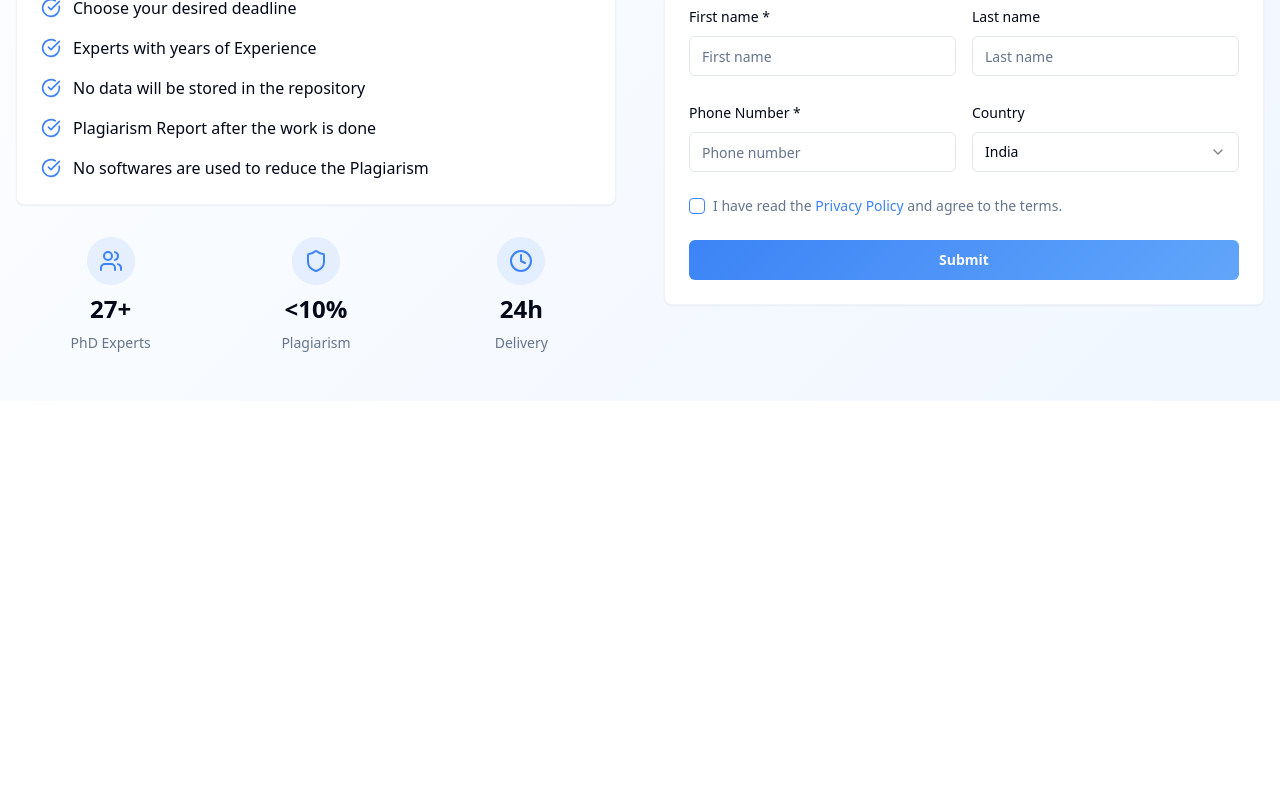
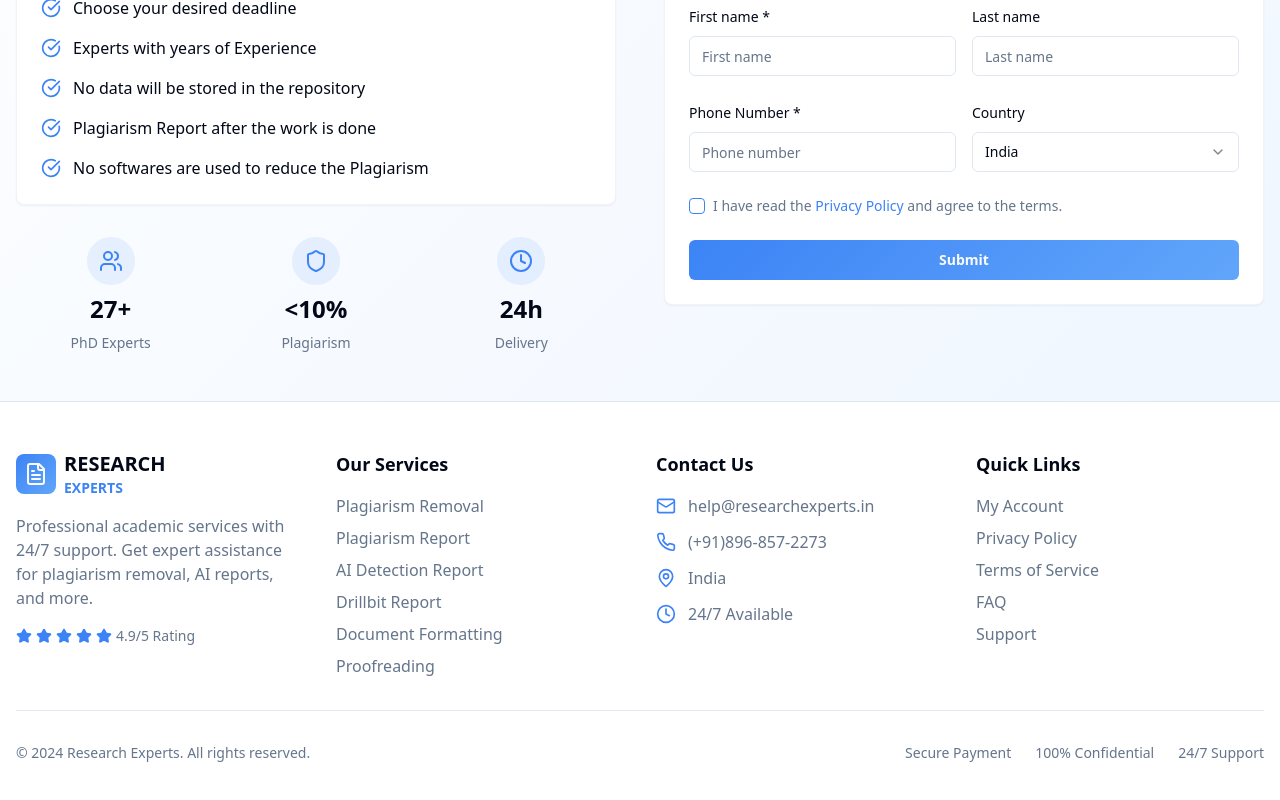
Before and after one commit to grey123341/theme-swap-website-clone, a React (Vite) app: page / in a window 1280 px wide. Shown: the part 556-1356 px from the top of the page. Before the commit the page ends 957 px from the top, so only its background shows below. Built offline with nearby package versions, Linux system fonts and the light colour scheme.

Commit message:
Add footer section
Add a footer section to the website.

```diff
--- a/src/App.tsx
+++ b/src/App.tsx
@@ -3,6 +3,7 @@ import { Toaster as Sonner } from "@/components/ui/sonner";
 import { TooltipProvider } from "@/components/ui/tooltip";
 import { QueryClient, QueryClientProvider } from "@tanstack/react-query";
 import { BrowserRouter, Routes, Route } from "react-router-dom";
+import Footer from "./components/Footer";
 import Index from "./pages/Index";
 import PlagiarismRemoval from "./pages/PlagiarismRemoval";
 import PlagiarismReport from "./pages/PlagiarismReport";
@@ -19,6 +20,8 @@ const App = () => (
       <Toaster />
       <Sonner />
       <BrowserRouter>
+        <div className="min-h-screen flex flex-col">
+          <div className="flex-1">
             <Routes>
               <Route path="/" element={<Index />} />
               <Route path="/plagiarism-removal" element={<PlagiarismRemoval />} />
@@ -29,6 +32,9 @@ const App = () => (
               {/* ADD ALL CUSTOM ROUTES ABOVE THE CATCH-ALL "*" ROUTE */}
               <Route path="*" element={<NotFound />} />
             </Routes>
+          </div>
+          <Footer />
+        </div>
       </BrowserRouter>
     </TooltipProvider>
   </QueryClientProvider>
--- /dev/null
+++ b/src/components/Footer.tsx
@@ -0,0 +1,139 @@
+import { FileText, Mail, Phone, MapPin, Clock, Star } from "lucide-react";
+import { Link } from "react-router-dom";
+
+const Footer = () => {
+  return (
+    <footer className="bg-background border-t border-border">
+      <div className="container mx-auto px-4 py-12">
+        <div className="grid grid-cols-1 md:grid-cols-2 lg:grid-cols-4 gap-8">
+
+          {/* Company Info */}
+          <div className="space-y-4">
+            <div className="flex items-center space-x-2">
+              <div className="w-10 h-10 bg-gradient-primary rounded-lg flex items-center justify-center">
+                <FileText className="w-6 h-6 text-primary-foreground" />
+              </div>
+              <div>
+                <h1 className="text-xl font-bold text-foreground">RESEARCH</h1>
+                <p className="text-sm text-primary font-semibold">EXPERTS</p>
+              </div>
+            </div>
+            <p className="text-muted-foreground">
+              Professional academic services with 24/7 support. Get expert assistance for plagiarism removal, AI reports, and more.
+            </p>
+            <div className="flex items-center space-x-1">
+              {[...Array(5)].map((_, i) => (
+                <Star key={i} className="w-4 h-4 fill-primary text-primary" />
+              ))}
+              <span className="text-sm text-muted-foreground ml-2">4.9/5 Rating</span>
+            </div>
+          </div>
+
+          {/* Services */}
+          <div className="space-y-4">
+            <h3 className="text-lg font-semibold text-foreground">Our Services</h3>
+            <ul className="space-y-2">
+              <li>
+                <Link to="/plagiarism-removal" className="text-muted-foreground hover:text-primary transition-colors">
+                  Plagiarism Removal
+                </Link>
+              </li>
+              <li>
+                <Link to="/plagiarism-report" className="text-muted-foreground hover:text-primary transition-colors">
+                  Plagiarism Report
+                </Link>
+              </li>
+              <li>
+                <Link to="/ai-report" className="text-muted-foreground hover:text-primary transition-colors">
+                  AI Detection Report
+                </Link>
+              </li>
+              <li>
+                <Link to="/drillbit-report" className="text-muted-foreground hover:text-primary transition-colors">
+                  Drillbit Report
+                </Link>
+              </li>
+              <li>
+                <span className="text-muted-foreground">Document Formatting</span>
+              </li>
+              <li>
+                <span className="text-muted-foreground">Proofreading</span>
+              </li>
+            </ul>
+          </div>
+
+          {/* Contact Info */}
+          <div className="space-y-4">
+            <h3 className="text-lg font-semibold text-foreground">Contact Us</h3>
+            <div className="space-y-3">
+              <div className="flex items-center space-x-3">
+                <Mail className="w-5 h-5 text-primary" />
+                <span className="text-muted-foreground">help@researchexperts.in</span>
+              </div>
+              <div className="flex items-center space-x-3">
+                <Phone className="w-5 h-5 text-primary" />
+                <span className="text-muted-foreground">(+91)896-857-2273</span>
+              </div>
+              <div className="flex items-center space-x-3">
+                <MapPin className="w-5 h-5 text-primary" />
+                <span className="text-muted-foreground">India</span>
+              </div>
+              <div className="flex items-center space-x-3">
+                <Clock className="w-5 h-5 text-primary" />
+                <span className="text-muted-foreground">24/7 Available</span>
+              </div>
+            </div>
+          </div>
+
+          {/* Quick Links */}
+          <div className="space-y-4">
+            <h3 className="text-lg font-semibold text-foreground">Quick Links</h3>
+            <ul className="space-y-2">
+              <li>
+                <Link to="/my-account" className="text-muted-foreground hover:text-primary transition-colors">
+                  My Account
+                </Link>
+              </li>
+              <li>
+                <span className="text-muted-foreground cursor-pointer hover:text-primary transition-colors">
+                  Privacy Policy
+                </span>
+              </li>
+              <li>
+                <span className="text-muted-foreground cursor-pointer hover:text-primary transition-colors">
+                  Terms of Service
+                </span>
+              </li>
+              <li>
+                <span className="text-muted-foreground cursor-pointer hover:text-primary transition-colors">
+                  FAQ
+                </span>
+              </li>
+              <li>
+                <span className="text-muted-foreground cursor-pointer hover:text-primary transition-colors">
+                  Support
+                </span>
+              </li>
+            </ul>
+          </div>
+        </div>
+
+        {/* Bottom Bar */}
+        <div className="border-t border-border mt-8 pt-8">
+          <div className="flex flex-col md:flex-row justify-between items-center space-y-4 md:space-y-0">
+            <p className="text-muted-foreground text-sm">
+              © 2024 Research Experts. All rights reserved.
+            </p>
+            <div className="flex items-center space-x-6">
+              <span className="text-sm text-muted-foreground">Secure Payment</span>
+              <span className="text-sm text-muted-foreground">100% Confidential</span>
+              <span className="text-sm text-muted-foreground">24/7 Support</span>
+            </div>
+          </div>
+        </div>
+      </div>
+    </footer>
+  );
+};
+
+export default Footer;
```
Lines whose indentation alone changed are shown as unchanged.
